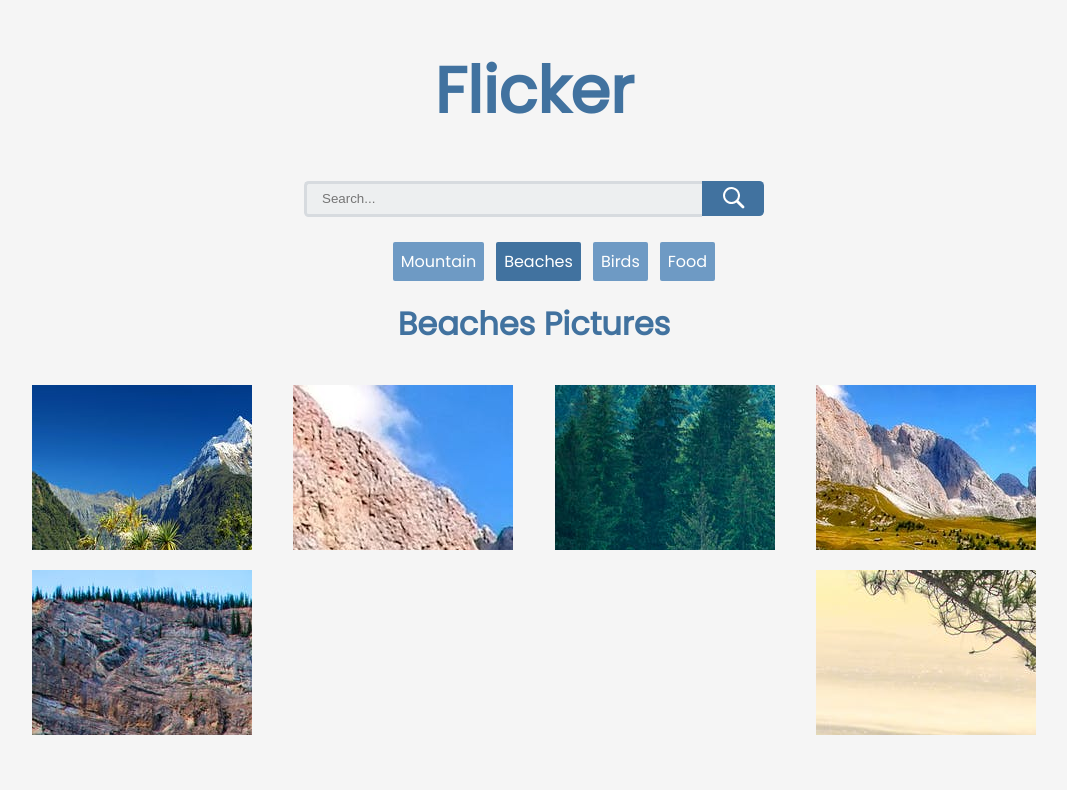
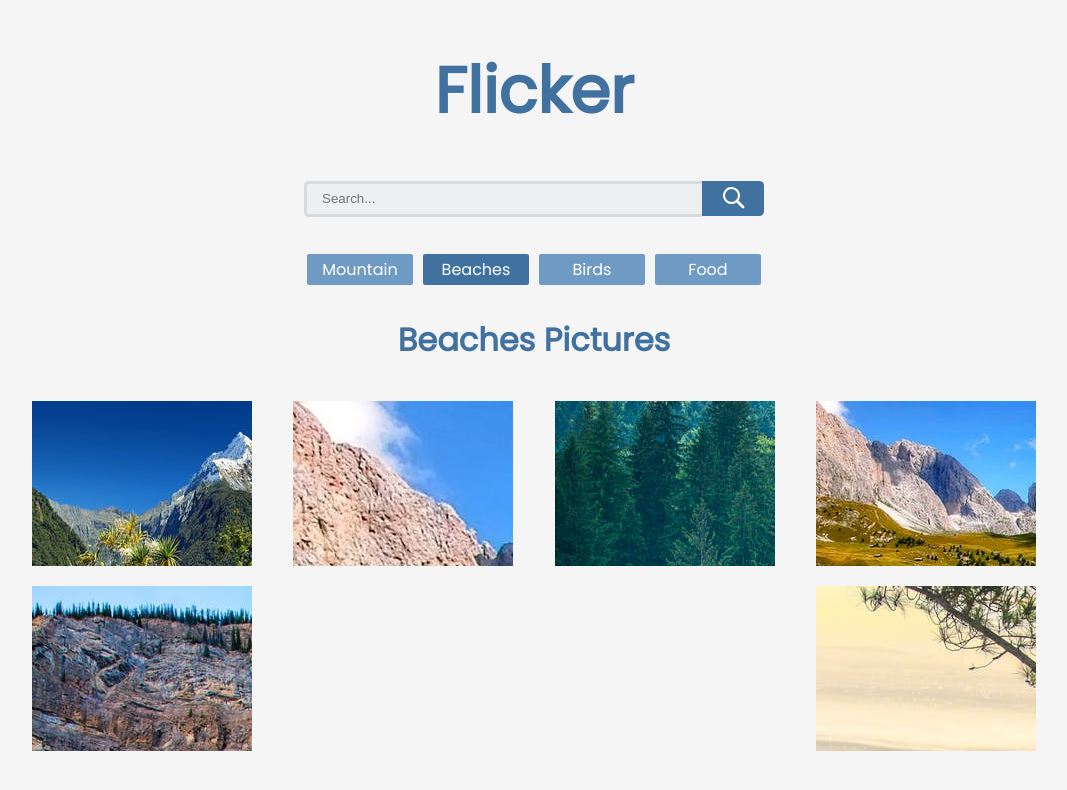
Before and after one commit to rawat248/FLICKERR, a React (Create React App) app: page /beaches in a window 1280 px wide. Shown: the top 790 px of the page, without its empty margins (106-1173 px from the left). Built offline with nearby package versions, Linux system fonts and the light colour scheme.

Commit message:
File Added

```diff
--- a/src/components/Beaches.js
+++ b/src/components/Beaches.js
@@ -24,7 +24,6 @@ const Beaches = () => {
         <div className="wrapper">
           <img src={mountainImage3} alt="Mountain image"></img>
         </div>
-
         <div className="wrapper">
           <img src={mountainImage4} alt="Mountain image"></img>
         </div>
--- a/src/components/Birds.js
+++ b/src/components/Birds.js
@@ -24,7 +24,6 @@ const Birds = () => {
         <div className="wrapper">
           <img src={mountainImage3} alt="Mountain image"></img>
         </div>
-
         <div className="wrapper">
           <img src={mountainImage4} alt="Mountain image"></img>
         </div>
--- a/src/components/Food.js
+++ b/src/components/Food.js
@@ -24,7 +24,6 @@ const Food = () => {
         <div className="wrapper">
           <img src={mountainImage3} alt="Mountain image"></img>
         </div>
-
         <div className="wrapper">
           <img src={mountainImage4} alt="Mountain image"></img>
         </div>
--- a/src/components/Mountain.css
+++ b/src/components/Mountain.css
@@ -22,8 +22,11 @@ img {
 .wrapper:hover img {
   transform: scale(1.25);
 }
-@media only screen and (max-width: 605px) {
+@media only screen and (max-width: 320px) and (min-width: 605px) {
   h2 {
     text-align: center;
   }
+  .portrait {
+    display: block;
+  }
 }
--- a/src/components/Mountain.js
+++ b/src/components/Mountain.js
@@ -24,7 +24,6 @@ const Mountain = () => {
         <div className="wrapper">
           <img src={mountainImage3} alt="Mountain image"></img>
         </div>
-
         <div className="wrapper">
           <img src={mountainImage4} alt="Mountain image"></img>
         </div>
--- a/src/components/Nav.css
+++ b/src/components/Nav.css
@@ -1,53 +1,36 @@
-.nav li {
+.nav a {
+  text-decoration: none;
+}
+ul {
+  list-style-type: none;
+}
+.bar {
+  background-color: #6e9ac4;
+  margin: 5px;
+  padding: 3px;
   width: 100px;
-  display: inline;
+  color: white;
+  border-radius: 2px;
 }
-.nav a {
-  width: 100%;
-  background-color: #6e9ac4;
-  margin: 6px;
-  border-radius: 2px;
-  padding: 8px;
-  text-decoration: none;
-  color: white;
+
+.navbar {
+  display: flex;
+  justify-content: center;
 }
+
 .nav .active,
 .nav a:hover {
   background-color: #41729f;
 }
 
 @media only screen and (max-width: 320px) {
-  .nav a {
-    width: 70%;
-    background-color: #6e9ac4;
-    margin: 6px;
-    border-radius: 2px;
-    padding: 8px;
-    text-decoration: none;
-    color: white;
+  .navbar {
+    flex-wrap: wrap;
+  }
+  .bar {
+    margin: 4px;
+    padding: 4px;
     display: block;
-  }
-  .nav .active,
-  .nav a:hover {
-    background-color: #41729f;
+    width: 100%;
   }
 }
-@media only screen and(min-width:320px) and(max-width:320px) {
-  .nav li {
-    width: 50px;
-    display: inline;
-  }
-  .nav a {
-    width: 10%;
-    background-color: #6e9ac4;
-    margin: 4px;
-    border-radius: 2px;
-    padding: 8px;
-    text-decoration: none;
-    color: white;
-  }
-  .nav .active,
-  .nav a:hover {
-    background-color: #41729f;
-  }
-}
--- a/src/components/Nav.js
+++ b/src/components/Nav.js
@@ -5,20 +5,23 @@ import { NavLink } from "react-router-dom";
 const Nav = () => {
   return (
     <nav className="nav">
-      <ul className="navbar">
-        <li>
-          <NavLink to="/mountain">Mountain</NavLink>
-        </li>
-        <li>
-          <NavLink to="/beaches">Beaches</NavLink>
-        </li>
-        <li>
-          <NavLink to="/birds">Birds</NavLink>
-        </li>
-        <li>
-          <NavLink to="/food">Food</NavLink>
-        </li>
-      </ul>
+      <div className="navbar">
+        <NavLink to="/mountain" className="bar">
+          Mountain
+        </NavLink>
+
+        <NavLink to="/beaches" className="bar">
+          Beaches
+        </NavLink>
+
+        <NavLink to="/birds" className="bar">
+          Birds
+        </NavLink>
+
+        <NavLink to="/food" className="bar">
+          Food
+        </NavLink>
+      </div>
     </nav>
   );
 };
```
